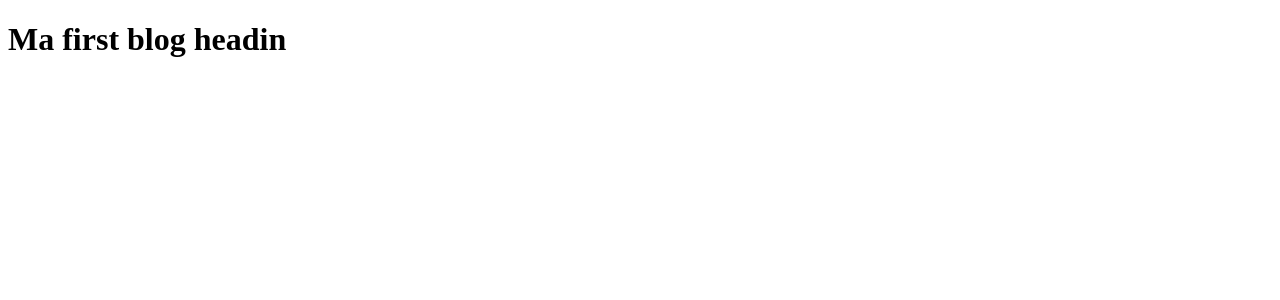
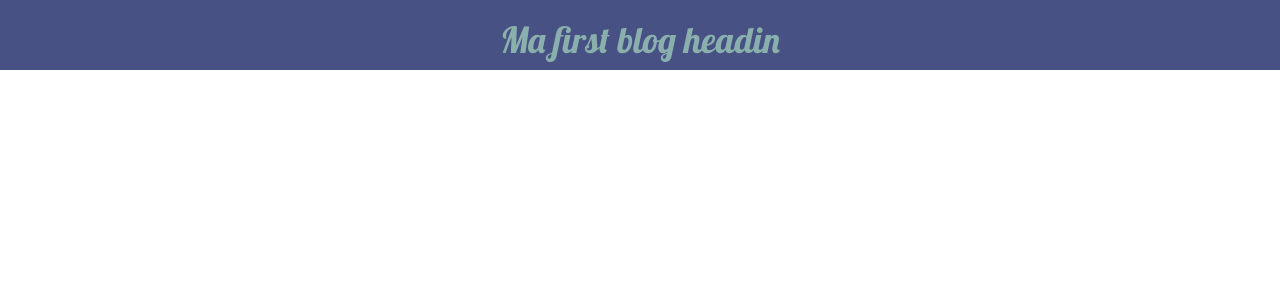
Before and after one commit to CodeNewbee/Hello-blog, a Django app: page / in a window 1280 px wide. Shown: the top 300 px of the page. Run offline with Django 3.2, Linux system fonts and the light colour scheme; data that the repository does not hold is empty; some libraries are stand-ins or nearby versions.

Commit message:
Reduced blog post text length on mainpage, ugraded page visuals

```diff
--- /dev/null
+++ b/blogapp/static/css/blogapp.css
@@ -0,0 +1,10 @@
+.nav-bar {
+  font-family: 'Lobster';
+  background-color: #475183;
+  padding: 0;
+  width: 100%;
+  text-align: center;
+}
+#heading a {
+    color: #8ab0ad;
+}
--- /dev/null
+++ b/blogapp/static/css/reset.css
@@ -0,0 +1,48 @@
+/* http://meyerweb.com/eric/tools/css/reset/
+   v2.0 | 20110126
+   License: none (public domain)
+*/
+
+html, body, div, span, applet, object, iframe,
+h1, h2, h3, h4, h5, h6, p, blockquote, pre,
+a, abbr, acronym, address, big, cite, code,
+del, dfn, em, img, ins, kbd, q, s, samp,
+small, strike, strong, sub, sup, tt, var,
+b, u, i, center,
+dl, dt, dd, ol, ul, li,
+fieldset, form, label, legend,
+table, caption, tbody, tfoot, thead, tr, th, td,
+article, aside, canvas, details, embed,
+figure, figcaption, footer, header, hgroup,
+menu, nav, output, ruby, section, summary,
+time, mark, audio, video {
+	margin: 0;
+	padding: 0;
+	border: 0;
+	font-size: 100%;
+	font: inherit;
+	vertical-align: baseline;
+}
+/* HTML5 display-role reset for older browsers */
+article, aside, details, figcaption, figure,
+footer, header, hgroup, menu, nav, section {
+	display: block;
+}
+body {
+	line-height: 1;
+}
+ol, ul {
+	list-style: none;
+}
+blockquote, q {
+	quotes: none;
+}
+blockquote:before, blockquote:after,
+q:before, q:after {
+	content: '';
+	content: none;
+}
+table {
+	border-collapse: collapse;
+	border-spacing: 0;
+}
--- /dev/null
+++ b/blogapp/static/js/blogapp.js
@@ -0,0 +1,7 @@
+$( document ).ready(function() {
+    $('.post-text').text(function(index, currentText) {
+        if(currentText.length < 501) return currentText;
+        for (i = 500; currentText[i] !== ' '; i++);
+        return currentText.substr(0, i) + '...';
+    });
+});
--- /dev/null
+++ b/blogapp/templates/blogapp/base.html
@@ -0,0 +1,25 @@
+{% load staticfiles %}
+<!DOCTYPE html>
+
+<head>
+  <title>Hello blog</title>
+  <link rel="stylesheet" href="{% static 'css/reset.css' %}">
+  <link rel="stylesheet" href="//maxcdn.bootstrapcdn.com/bootstrap/3.2.0/css/bootstrap.min.css">
+  <link rel="stylesheet" href="//maxcdn.bootstrapcdn.com/bootstrap/3.2.0/css/bootstrap-theme.min.css">
+  <link href="//fonts.googleapis.com/css?family=Lobster&subset=latin,latin-ext" rel="stylesheet" type="text/css">
+  <link rel="stylesheet" href="{% static 'css/blogapp.css' %}">
+  <script src="https://code.jquery.com/jquery-3.1.1.min.js" integrity="sha256-hVVnYaiADRTO2PzUGmuLJr8BLUSjGIZsDYGmIJLv2b8=" crossorigin="anonymous"></script>
+  <script src="{% static 'js/blogapp.js' %}"></script>
+</head>
+
+<body>
+  <div class="container nav-bar">
+    <h1 id="heading"><a href="/">Ma first blog headin</a></h1>
+  </div>
+  <div class="content container">
+    <div class="row">
+      {% block content %}
+      {% endblock %}
+    </div>
+  </div>
+</body>
--- a/blogapp/templates/blogapp/post_list.html
+++ b/blogapp/templates/blogapp/post_list.html
@@ -1,18 +1,16 @@
-<!DOCTYPE html>
+{% extends 'blogapp/base.html' %}
 
-<head>
-  <title>Hello blog</title>
-</head>
-
-<body>
-
-  <h1>Ma first blog headin</h1>
-
+{% block content %}
   {% for post in posts %}
-    <div>
+    <div class="col-md-12">
+      <h1><a href="{% url 'post_details' pk=post.pk %}">{{ post.title }}</a></h1>
+      <div>
+          <p class="post-text">{{ post.text|linebreaksbr }}</p>
+          {% if post.text|length > 500 %}
+            <a href="{% url 'post_details' pk=post.pk %}">Read more</a>
+          {% endif %}
+      </div>
       <p>published: {{ post.published_date }}</p>
-      <h1>{{ post.title }}</h1>
-      <p>{{ post.text|linebreaksbr }}
     </div>
   {% endfor %}
-</body>
+{% endblock %}
--- a/blogapp/urls.py
+++ b/blogapp/urls.py
@@ -3,4 +3,5 @@ from . import views
 
 urlpatterns = [
     url(r'^$', views.post_list, name='post_list'),
+    url(r'^post/(?P<pk>\d+)/$', views.post_details, name='post_details'),
 ]
--- a/blogapp/views.py
+++ b/blogapp/views.py
@@ -1,7 +1,11 @@
-from django.shortcuts import render
+from django.shortcuts import render, get_object_or_404
 from django.utils import timezone
 from .models import Post
 
 def post_list(request):
     posts = Post.objects.filter(published_date__lte=timezone.now()).order_by('-published_date')
     return render(request, 'blogapp/post_list.html', {'posts': posts})
+
+def post_details(request, pk):
+    post = get_object_or_404(Post, pk=pk)
+    return render(request, 'blogapp/post_details.html', {'post': post})
```
Also changed, not shown: blogapp/templates/blogapp/post_details.html (added, +13 -0 lines).
